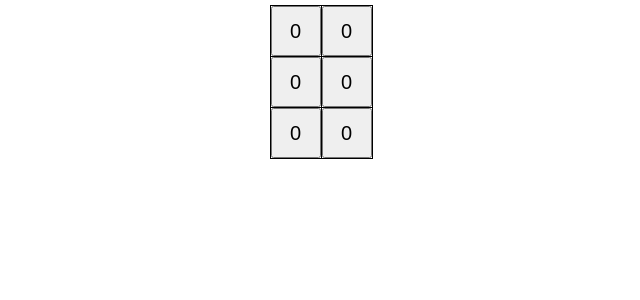
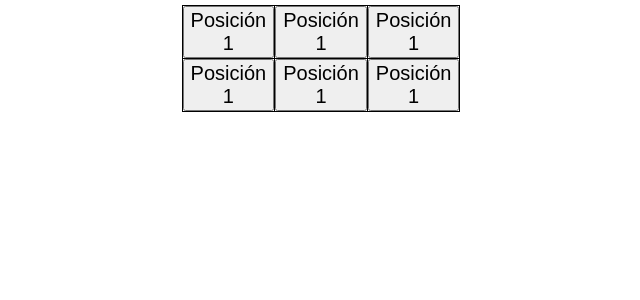
Before and after one commit to martinoki/grilla, a React (Create React App) app: page / in a window 1280 px wide. Shown: the top 300 px of the page, without its empty margins (319-959 px from the left). Built offline with nearby package versions, Linux system fonts and the light colour scheme.

Commit message:
cambio en grilla

```diff
--- a/src/App.js
+++ b/src/App.js
@@ -6,11 +6,11 @@ class App extends Component {
   constructor(props) {
     super(props);
     this.state = {
-      possibleStates: [0, 1, 2, 3, 4, 5, 6],
+      possibleStates: ["Posición 1", "B", "C", "D", "E", "F", "G"],
       defaultState: 0,
-      rows: 3,
-      cols: 2,
-      table: [0, 0, 0, 0, 0, 0 ]
+      rows: 2,
+      cols: 3,
+      table: [0, 0, 0, 0, 0, 0]
     };
   }
 
@@ -30,12 +30,16 @@ class App extends Component {
     console.log(nRow, nCol);
     let updatedTable = [...this.state.table];
     let oldValue = updatedTable[nCol + this.state.cols * nRow];
-    let index = this.state.possibleStates.findIndex(item => item == oldValue);
-    let newValue =
-      index == this.state.possibleStates.length-1
-        ? this.state.possibleStates[0]
-        : this.state.possibleStates[index + 1];
-    updatedTable[nCol + this.state.cols * nRow] = newValue;
+    if(oldValue <5)
+      updatedTable[nCol + this.state.cols * nRow] = oldValue+1;
+    else
+      updatedTable[nCol + this.state.cols * nRow] = 0;
+
+    // let newValue =
+    //   index == this.state.possibleStates.length - 1
+    //     ? this.state.possibleStates[0]
+    //     : this.state.possibleStates[index + 1];
+    // updatedTable[nCol + this.state.cols * nRow] = newValue;
     this.setState({ table: updatedTable });
   };
 
@@ -47,7 +51,9 @@ class App extends Component {
 
   render() {
     return (
-      <div style={{ padding: "5px", display: 'flex', justifyContent: 'center' }}>
+      <div
+        style={{ padding: "5px", display: "flex", justifyContent: "center" }}
+      >
         <Table
           possibleStates={this.state.possibleStates}
           onClick={this.onClick}
--- a/src/components/Row/Row.jsx
+++ b/src/components/Row/Row.jsx
@@ -6,6 +6,7 @@ class Row extends Component {
   render() {
     let cols = [];
     for (let nCol = 0; nCol < this.props.cols; nCol++) {
+      let value = this.props.table[nCol + this.props.cols * this.props.nRow];
       cols.push(
         <td
           unselectable="on"
@@ -30,7 +31,7 @@ class Row extends Component {
               cursor: "pointer"
             }}
           >
-            {this.props.table[nCol + this.props.cols * this.props.nRow]}
+            {this.props.possibleStates[value]}
           </button>
         </td>
       );
--- a/src/components/Table/Table.jsx
+++ b/src/components/Table/Table.jsx
@@ -18,6 +18,7 @@ class Table extends Component {
             nRow={i}
             rows={this.props.rows}
             cols={this.props.cols}
+            possibleStates={this.props.possibleStates}
           />
         );
       }
```
